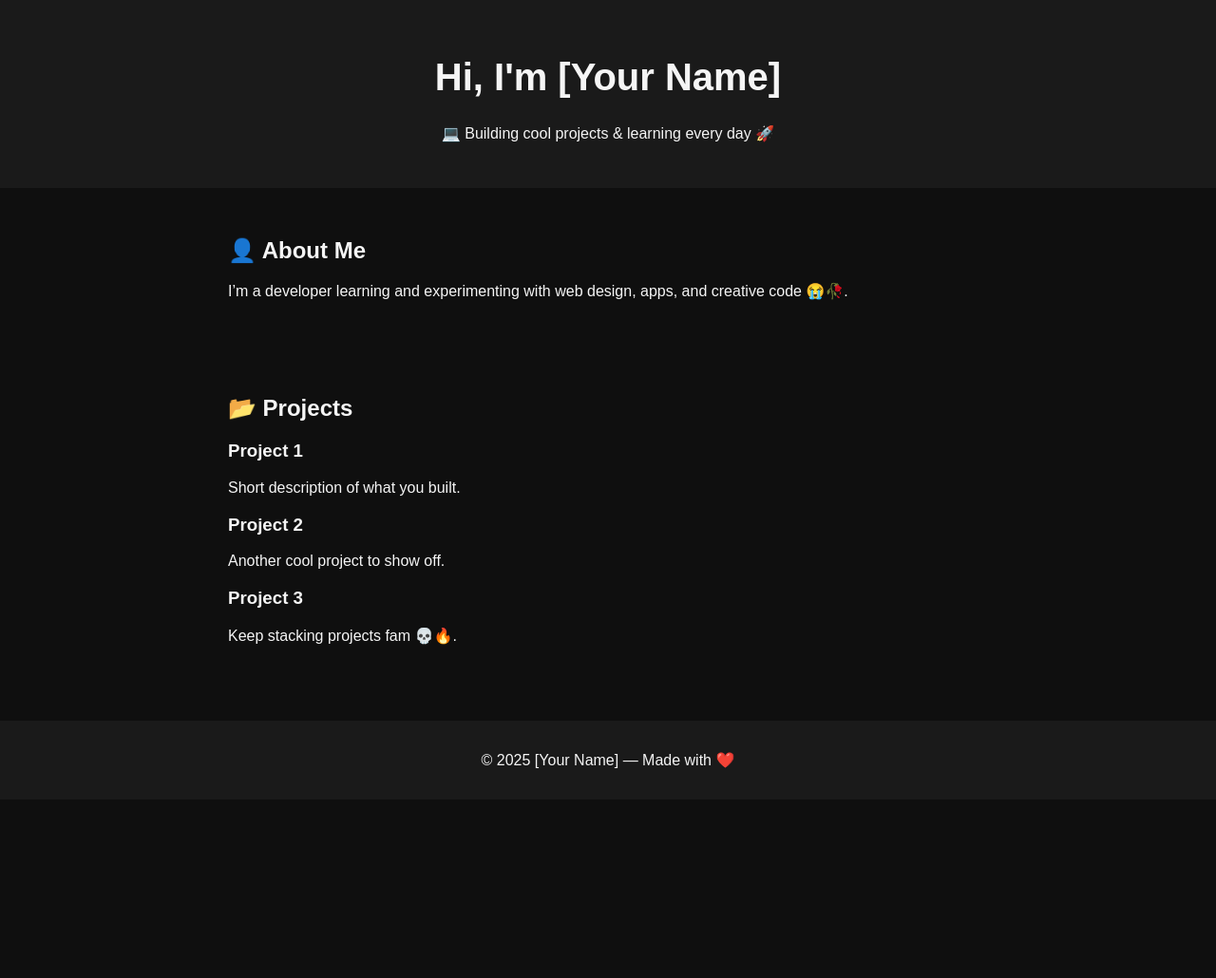
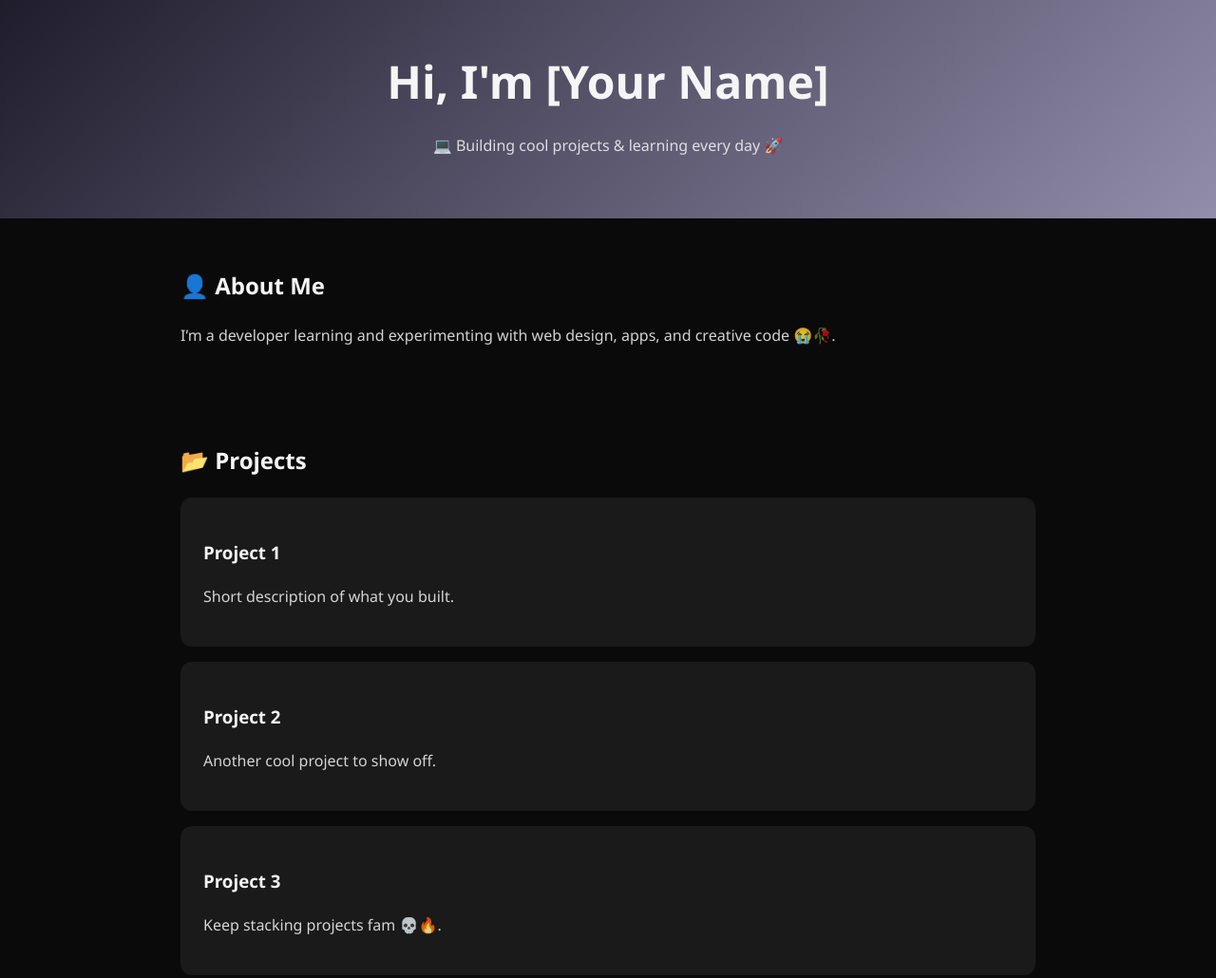
Before and after one commit to 189hi771/189hi771.github.io, a plain HTML site: page index.html in a window 1280 px wide. Shown: the top 1030 px of the page at 95% size. Before the commit the page ends 842 px from the top, so only its background shows below. Drawn offline with Linux system fonts and the light colour scheme.

Commit message:
Update style.css

```diff
--- a/style.css
+++ b/style.css
@@ -1,30 +1,57 @@
+/* general */
 body {
-  font-family: Arial, sans-serif;
+  font-family: "Segoe UI", sans-serif;
   margin: 0;
   padding: 0;
-  background: #0f0f0f;
+  background: #0a0a0a;
   color: #f5f5f5;
+  line-height: 1.6;
 }
 
+/* header with gradient */
 header {
   text-align: center;
-  padding: 2rem;
-  background: #1a1a1a;
+  padding: 3rem 1rem;
+  background: linear-gradient(135deg, #1f1c2c, #928dab);
 }
 
 h1 {
-  font-size: 2.5rem;
+  font-size: 3rem;
+  margin: 0;
 }
 
+p {
+  opacity: 0.85;
+}
+
+/* sections */
 section {
   padding: 2rem;
-  max-width: 800px;
+  max-width: 900px;
   margin: auto;
 }
 
+/* project cards */
+.project-card {
+  background: #1a1a1a;
+  padding: 1.5rem;
+  margin: 1rem 0;
+  border-radius: 12px;
+  transition: transform 0.2s, box-shadow 0.2s;
+}
+
+.project-card:hover {
+  transform: translateY(-5px);
+  box-shadow: 0 4px 15px rgba(0,0,0,0.5);
+  background: linear-gradient(135deg, #232526, #414345);
+}
+
+/* footer */
 footer {
   text-align: center;
   padding: 1rem;
-  background: #1a1a1a;
+  background: #111;
   margin-top: 2rem;
+  font-size: 0.9rem;
+  opacity: 0.7;
 }
```
